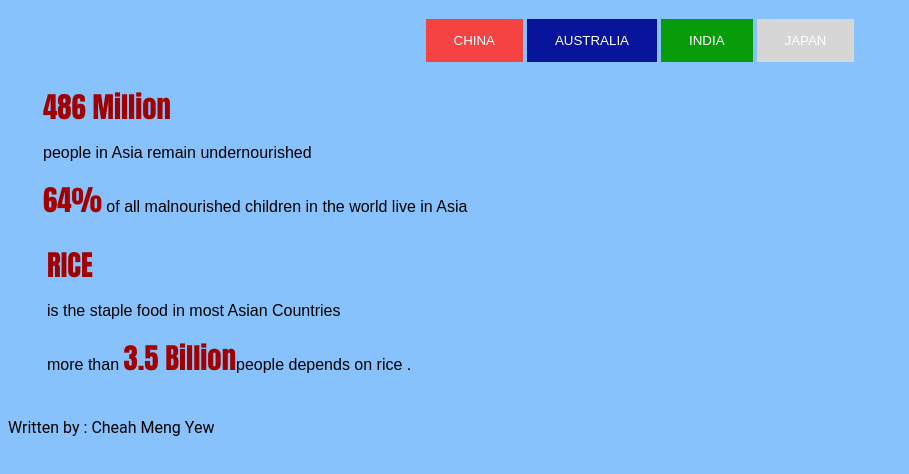
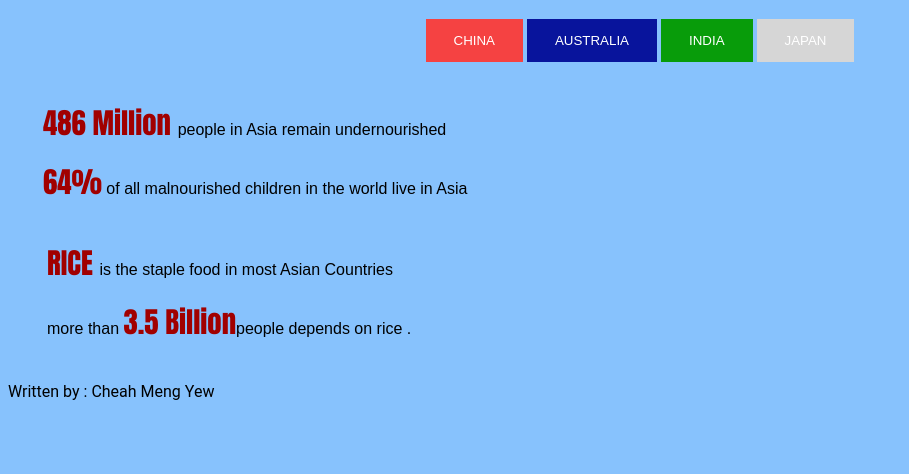
Before and after one commit to CheahMengYew/mengyew.github.io, a plain HTML site: page index.html in a window 1280 px wide. Shown: the part 92-566 px from the top of the page, without its empty margins (0-909 px from the left). Drawn offline with Linux system fonts and the light colour scheme; a script that the page names is missing.

Commit message:
Update index.html

```diff
--- a/index.html
+++ b/index.html
@@ -86,8 +86,7 @@
             <div id="asia_meat_per_capita"></div>
           </td>
           <td>
-            <strong class = "highlight">486 Million </strong>
-            <p>people in Asia remain undernourished</p>
+            <p><strong class = "highlight">486 Million </strong>people in Asia remain undernourished</p>
             <p><strong class = "highlight">64%</strong> of all malnourished children in the world live in Asia</p>
           </td>
           <td>
@@ -104,8 +103,7 @@
             <div id="main_crop"></div>
           </td>
           <td>
-            <strong class = "highlight">RICE</strong>
-            <p>is the staple food in most Asian Countries</p>
+            <p><strong class = "highlight">RICE </strong>is the staple food in most Asian Countries</p>
             <p>more than <strong class = "highlight">3.5 Billion</strong>people depends on rice .</p>
           </td>
         </tr>
```
